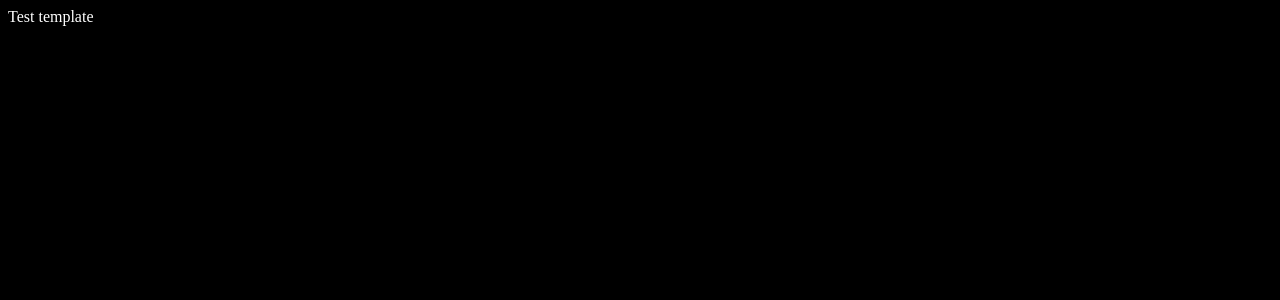
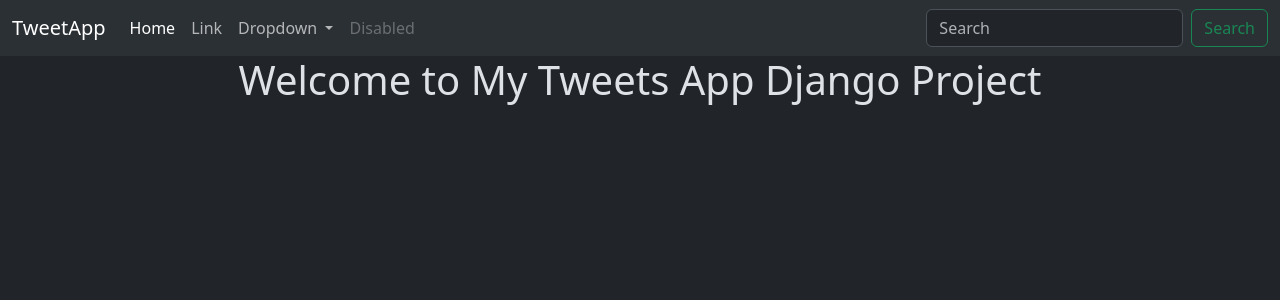
Before and after one commit to PrathicaShettyM/TweetApp, a Django app: page /tweet/ in a window 1280 px wide. Before the commit the part shown is almost empty. Shown: the top 300 px of the page. Run offline with Django 5.2, Linux system fonts and the light colour scheme.

Commit message:
Designed Layout for the Project

```diff
--- /dev/null
+++ b/tweetsapp/templates/layout.html
@@ -0,0 +1,60 @@
+{% load static %}
+<!DOCTYPE html>
+<html lang="en" data-bs-theme="dark">
+<head>
+    <meta charset="UTF-8">
+    <meta name="viewport" content="width=device-width, initial-scale=1.0">
+    <link href="https://cdn.jsdelivr.net/npm/bootstrap@5.3.3/dist/css/bootstrap.min.css" rel="stylesheet" integrity="sha384-QWTKZyjpPEjISv5WaRU9OFeRpok6YctnYmDr5pNlyT2bRjXh0JMhjY6hW+ALEwIH" crossorigin="anonymous">
+    <title>
+        {% block title%}
+            Tweets App
+        {% endblock %}
+    </title>
+
+</head>
+<body>
+    {% comment %} Navbar {% endcomment %}
+    <nav class="navbar navbar-expand-lg bg-body-tertiary">
+        <div class="container-fluid">
+          <a class="navbar-brand" href="#">TweetApp</a>
+          <button class="navbar-toggler" type="button" data-bs-toggle="collapse" data-bs-target="#navbarSupportedContent" aria-controls="navbarSupportedContent" aria-expanded="false" aria-label="Toggle navigation">
+            <span class="navbar-toggler-icon"></span>
+          </button>
+          <div class="collapse navbar-collapse" id="navbarSupportedContent">
+            <ul class="navbar-nav me-auto mb-2 mb-lg-0">
+              <li class="nav-item">
+                <a class="nav-link active" aria-current="page" href="#">Home</a>
+              </li>
+              <li class="nav-item">
+                <a class="nav-link" href="#">Link</a>
+              </li>
+              <li class="nav-item dropdown">
+                <a class="nav-link dropdown-toggle" href="#" role="button" data-bs-toggle="dropdown" aria-expanded="false">
+                  Dropdown
+                </a>
+                <ul class="dropdown-menu">
+                  <li><a class="dropdown-item" href="#">Action</a></li>
+                  <li><a class="dropdown-item" href="#">Another action</a></li>
+                  <li><hr class="dropdown-divider"></li>
+                  <li><a class="dropdown-item" href="#">Something else here</a></li>
+                </ul>
+              </li>
+              <li class="nav-item">
+                <a class="nav-link disabled" aria-disabled="true">Disabled</a>
+              </li>
+            </ul>
+            <form class="d-flex" role="search">
+              <input class="form-control me-2" type="search" placeholder="Search" aria-label="Search">
+              <button class="btn btn-outline-success" type="submit">Search</button>
+            </form>
+          </div>
+        </div>
+      </nav>
+      {% comment %} Main Hero Section {% endcomment %}
+    <div class="container">
+        {% block content%}
+
+        {% endblock %}
+    </div>
+</body>
+</html>
--- a/tweetsapp/tweet/templates/index.html
+++ b/tweetsapp/tweet/templates/index.html
@@ -1,17 +1,9 @@
-<!DOCTYPE html>
-<html lang="en">
-<head>
-    <meta charset="UTF-8">
-    <meta name="viewport" content="width=device-width, initial-scale=1.0">
-    <title>Document</title>
-    <style>
-        body{
-            background-color: #000;
-            color: white;
-        }
-    </style>
-</head>
-<body>
-    Test template
-</body>
-</html>
+{% extends "layout.html" %}
+
+{% block title%}
+    Tweets App
+{% endblock %}
+
+{% block content %}
+    <h1 class="text-center">Welcome to My Tweets App Django Project</h1>
+{% endblock %}
```
Also changed, not shown: index.html (+8 -16 lines).
